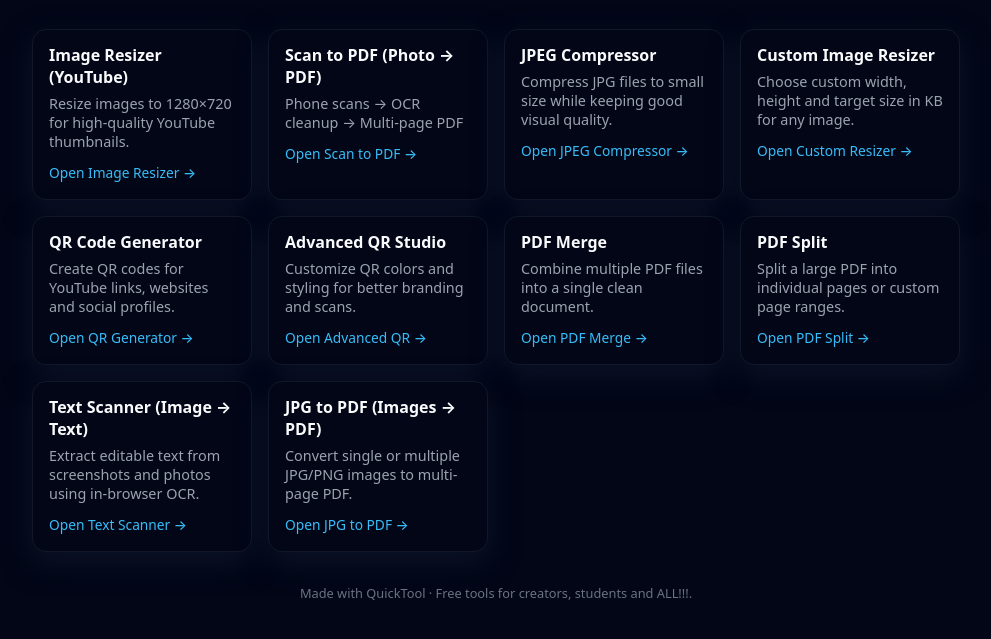
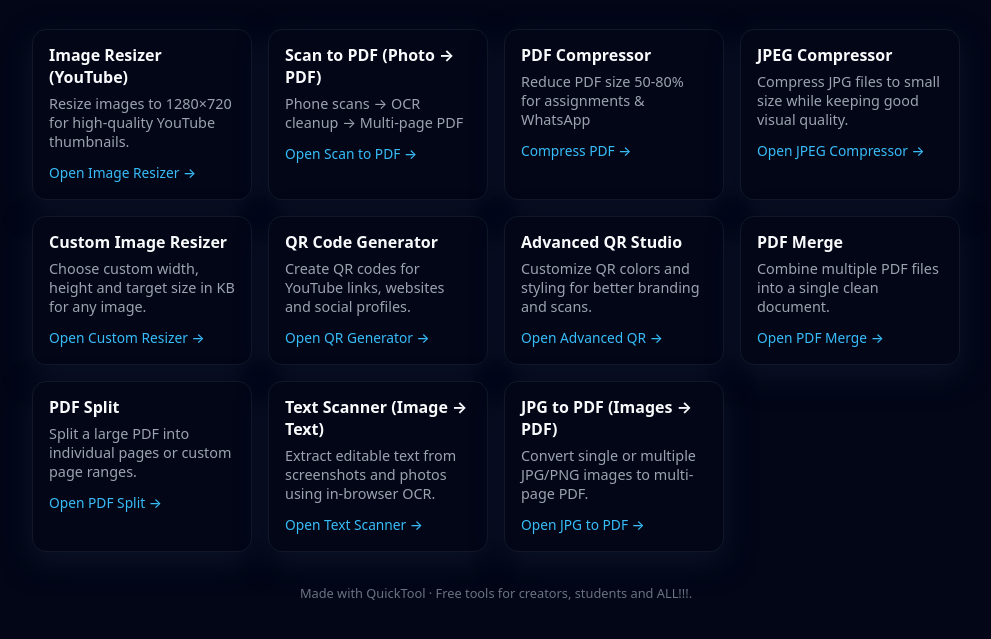
Before and after one commit to screentime2334/quicktool, a plain HTML site: page index.html in a window 1280 px wide. Shown: the part 137-776 px from the top of the page, without its empty margins (144-1135 px from the left). Drawn offline with Linux system fonts and the light colour scheme.

Commit message:
Update index.html

```diff
--- a/index.html
+++ b/index.html
@@ -120,6 +120,12 @@
 </div>
 
       <div class="tool-card">
+  <h2>PDF Compressor</h2>
+  <p>Reduce PDF size 50-80% for assignments & WhatsApp</p>
+  <a href="pdf-compressor.html">Compress PDF →</a>
+</div>
+
+      <div class="tool-card">
         <h2>JPEG Compressor</h2>
         <p>Compress JPG files to small size while keeping good visual quality.</p>
         <a href="compress.html">Open JPEG Compressor →</a>
```
